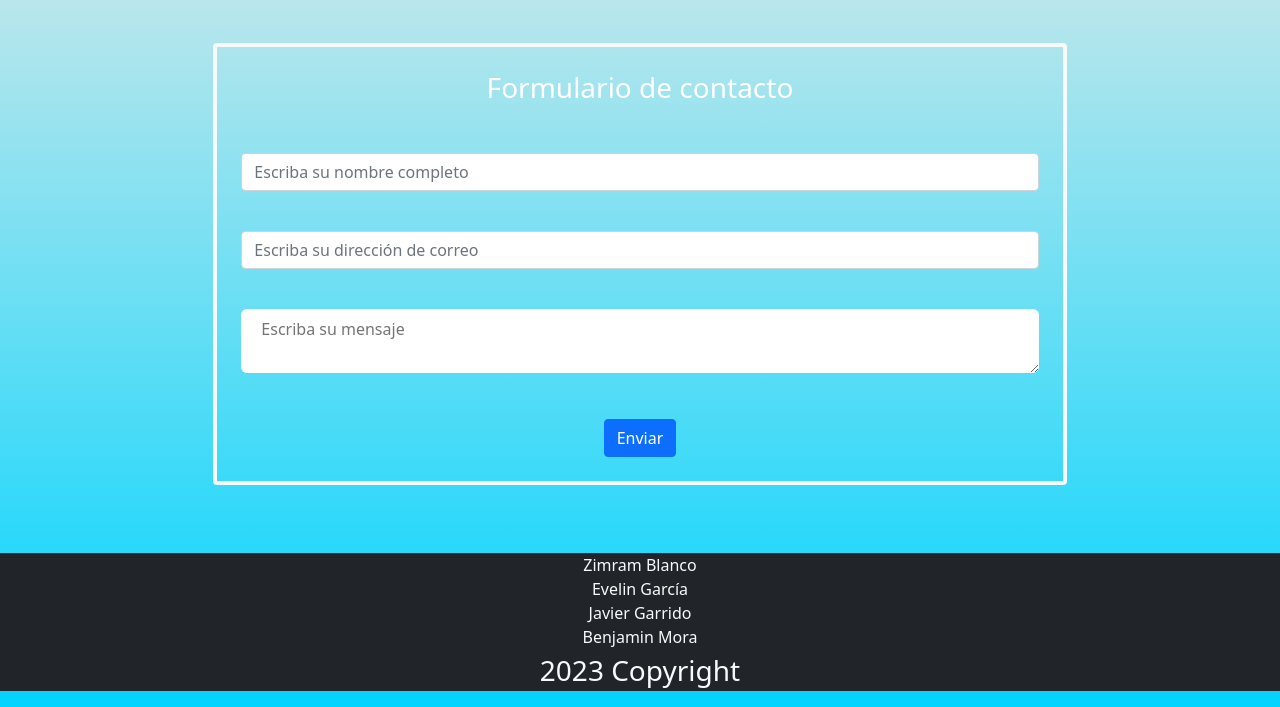
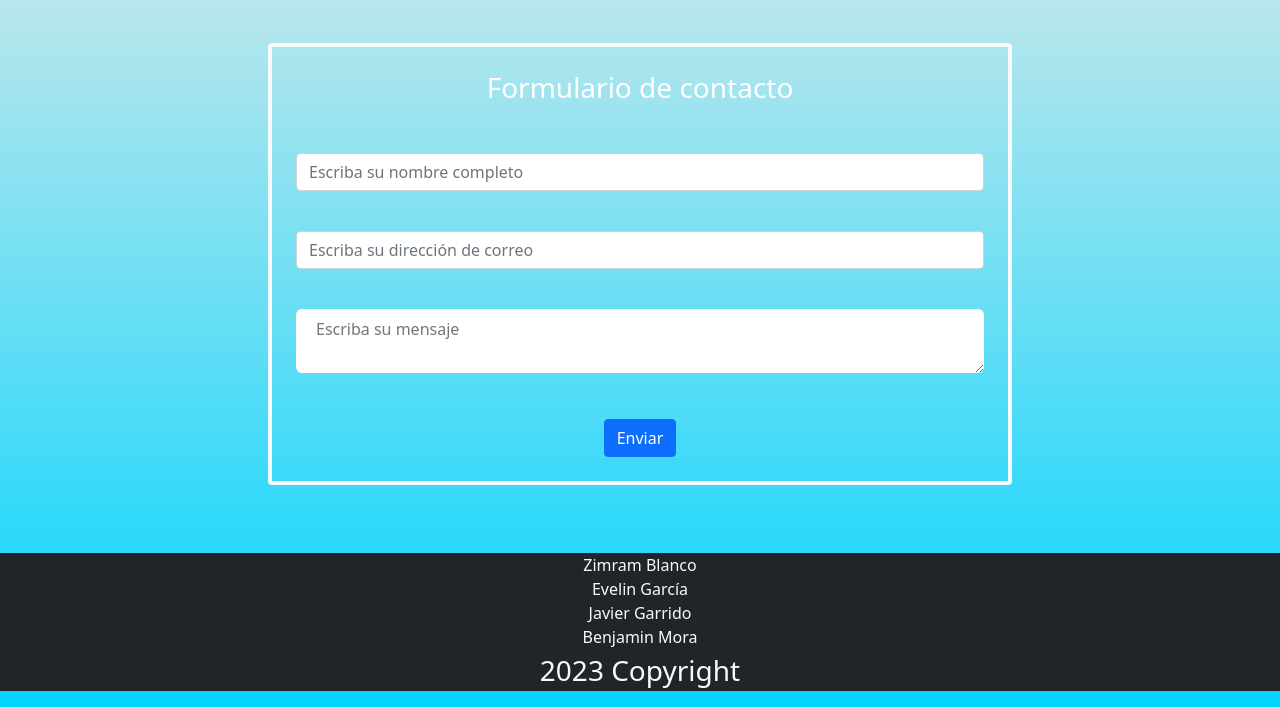
Before and after one commit to jago-gif/front-javascirpt, a plain HTML site: page contacto.html in a window 1280 px wide. Shown: the part 141-848 px from the top of the page. Drawn offline with nearby package versions, Linux system fonts and the light colour scheme.

Commit message:
footer reparado

```diff
--- a/contacto.html
+++ b/contacto.html
@@ -16,7 +16,7 @@
     <li class="nav-item"><a class="nav-link text-dark" href="contacto.html">Contactos</a></li>
     <li class="nav-item"><a class="nav-link text-dark" href="estadisticas.html">Estadísticas</a></li>
   </ul>
-<section class="contenedor">
+<section class="contenedor container">
   <div class="text-center text-uppercase mb-5 mt-5">
     <h1 >Contacto</h1>
   </div>
```
Also changed, not shown: estadisticas.html (+2 -2 lines), index.html (+2 -2 lines).
